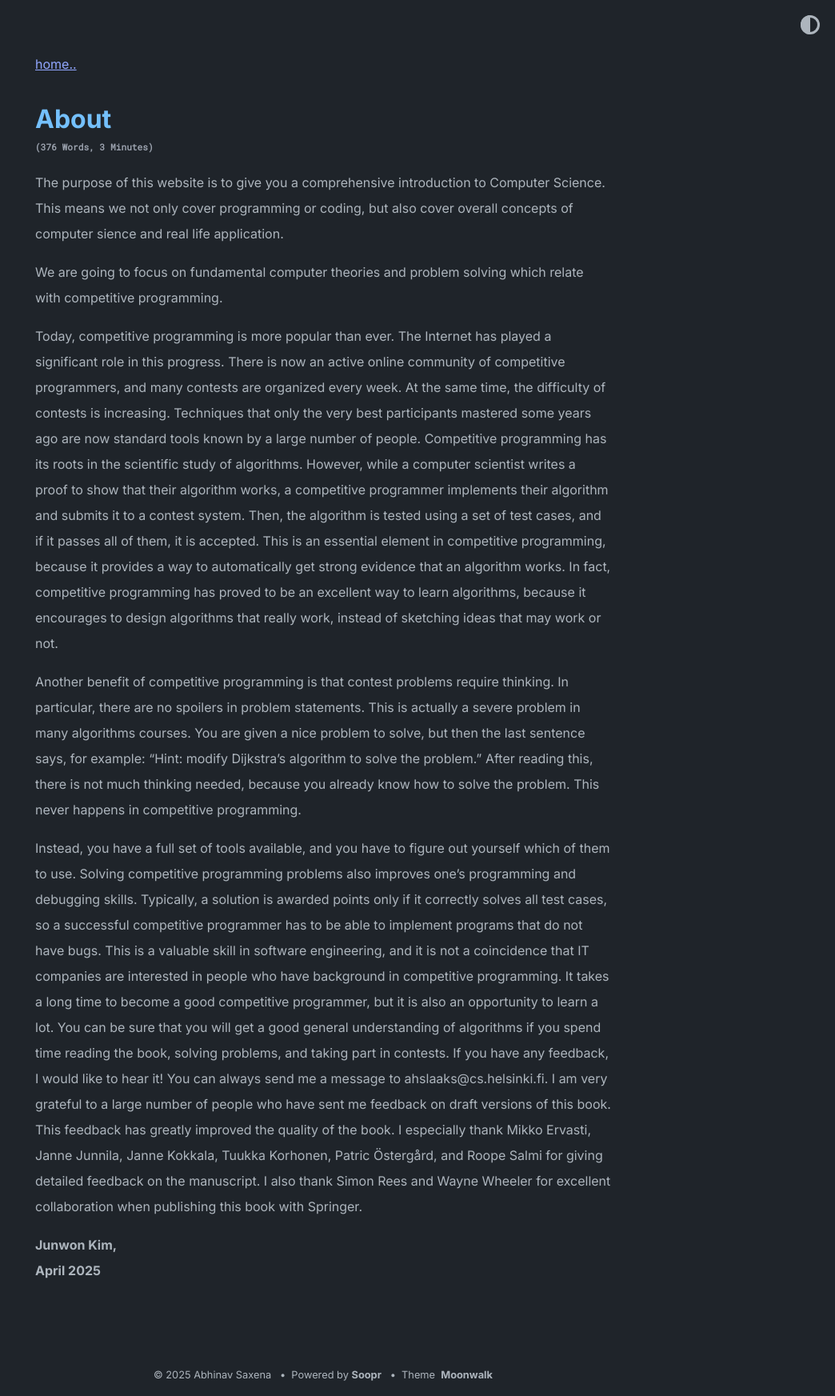
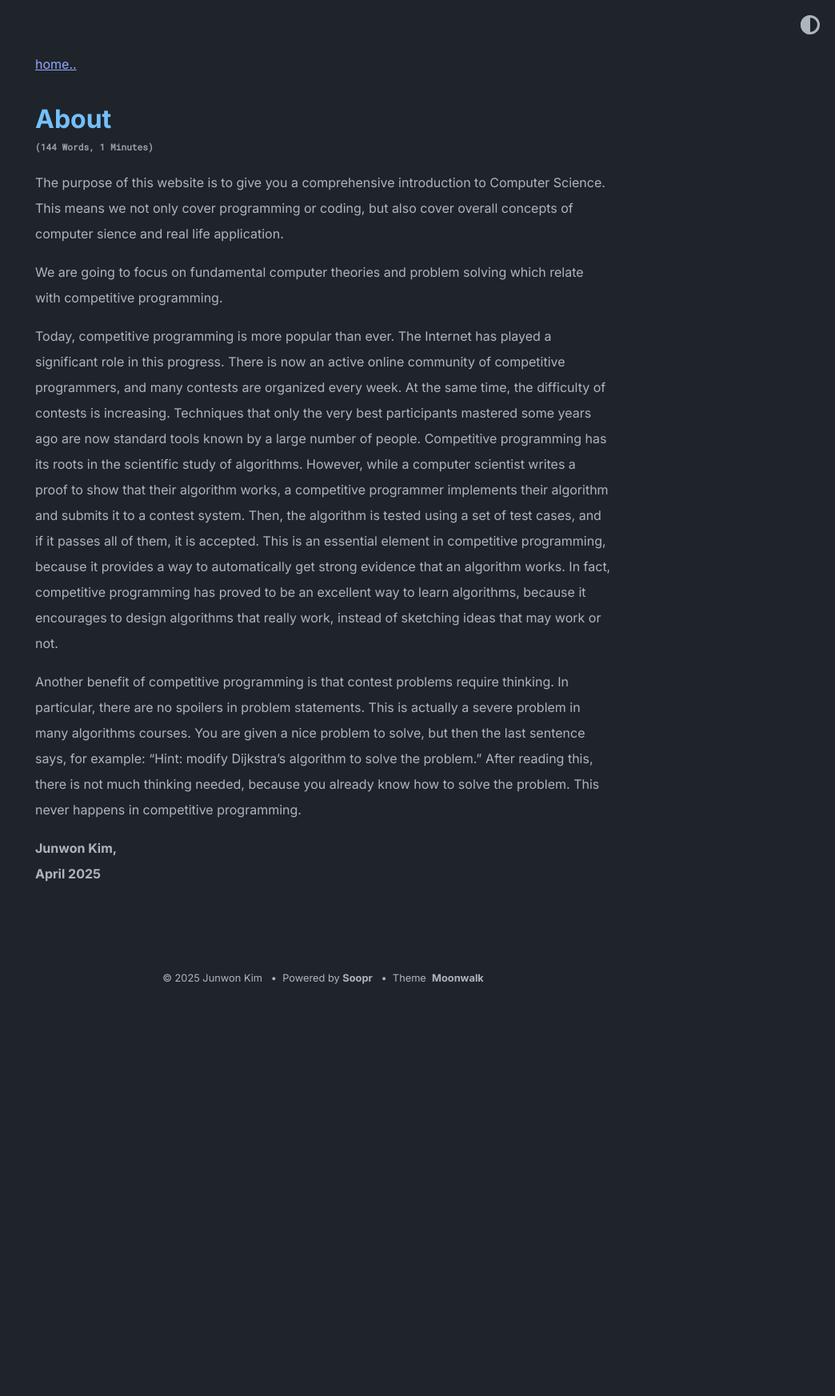
Before and after one commit to jaejun0909/A-Guide-to-Computer-Science, a Jekyll site: the page built from about.md, in a window 1280 px wide. Shown: the whole page at 80% size, without its empty margins (236-1280 px from the left). Built offline with Jekyll 4.4.1, drawn with Linux system fonts in a browser that asks for light colours; after the commit the page ends 1249 px from its top, so only the background shows below that.

Commit message:
Update site configuration and content: change title and author in _config.yml, revise site description, modify project titles, and remove outdated about content. Delete test post file.

```diff
--- a/_config.yml
+++ b/_config.yml
@@ -1,16 +1,15 @@
-title: Moonwalk
-author: Abhinav Saxena
-url: https://www.abhinavsaxena.com/moonwalk # root address of the site
+title: WB CS Guide
+author: Junwon Kim
+url: https://wcsguide.netlify.app/k # root address of the site
 description: > # description of the site (multiple lines allowed)
-  Moonwalk is a fast and elegant Jekyll theme with a clean dark mode. It comes with horizontal list (for navbar and footer), card list (for portfolio), and a generic vertical list. It is very easy to modify in case you want to build over it - please see _layouts/home.html to do that.
-
+ The purpose of this website is to give you a comprehensive introduction to Computer Science. This means we not only cover programming or coding, but also cover overall concepts of computer sience and real life application.
 permalink: /:slug
 
 favicon: "./logo.png" # relative path to site's favicon
 
-twitter:
-    username: abhinav # update or delete this
-    card: summary_large_image
+# twitter:
+#     username: # update or delete this
+#     card: summary_large_image
 
 #theme: moonwalk # if you are using GitHub Pages, change it to remote_theme: abhinavs/moonwalk
 remote_theme: abhinavs/moonwalk
@@ -33,10 +32,10 @@ theme_config:
   show_tags: true # show tags in a blog posts
   # options for "home" page
   home:
-    title_projects: Portfolio
+    title_projects: Link
     title_misc_list: Details
-    title_blog: Blog
-    title_old_projects: Old Projects
+    title_blog: Solutions & Story
+    title_old_projects: Team Member
 
 soopr:
   publish_token: "" # sign up at https://www.soopr.co to get your publish token and personalize share and reaction options
--- a/about.md
+++ b/about.md
@@ -24,29 +24,6 @@ you already know how to solve the problem. This never happens in competitive
 programming.
 </p>
 
-<p>
-Instead, you have a full set of tools available, and you have to figure
-out yourself which of them to use.
-Solving competitive programming problems also improves one’s programming
-and debugging skills. Typically, a solution is awarded points only if it correctly
-solves all test cases, so a successful competitive programmer has to be able to
-implement programs that do not have bugs. This is a valuable skill in software
-engineering, and it is not a coincidence that IT companies are interested in people
-who have background in competitive programming.
-It takes a long time to become a good competitive programmer, but it is also an
-opportunity to learn a lot. You can be sure that you will get a good general
-understanding of algorithms if you spend time reading the book, solving problems,
-and taking part in contests.
-If you have any feedback, I would like to hear it! You can always send me a
-message to ahslaaks@cs.helsinki.fi.
-I am very grateful to a large number of people who have sent me feedback on
-draft versions of this book. This feedback has greatly improved the quality of the
-book. I especially thank Mikko Ervasti, Janne Junnila, Janne Kokkala, Tuukka
-Korhonen, Patric Östergård, and Roope Salmi for giving detailed feedback on the
-manuscript. I also thank Simon Rees and Wayne Wheeler for excellent collaboration
-when publishing this book with Springer.
-</p>
-
 
 **Junwon Kim,**\
 **April 2025**
```
Also changed, not shown: _posts/test.md (deleted, +0 -85 lines).
